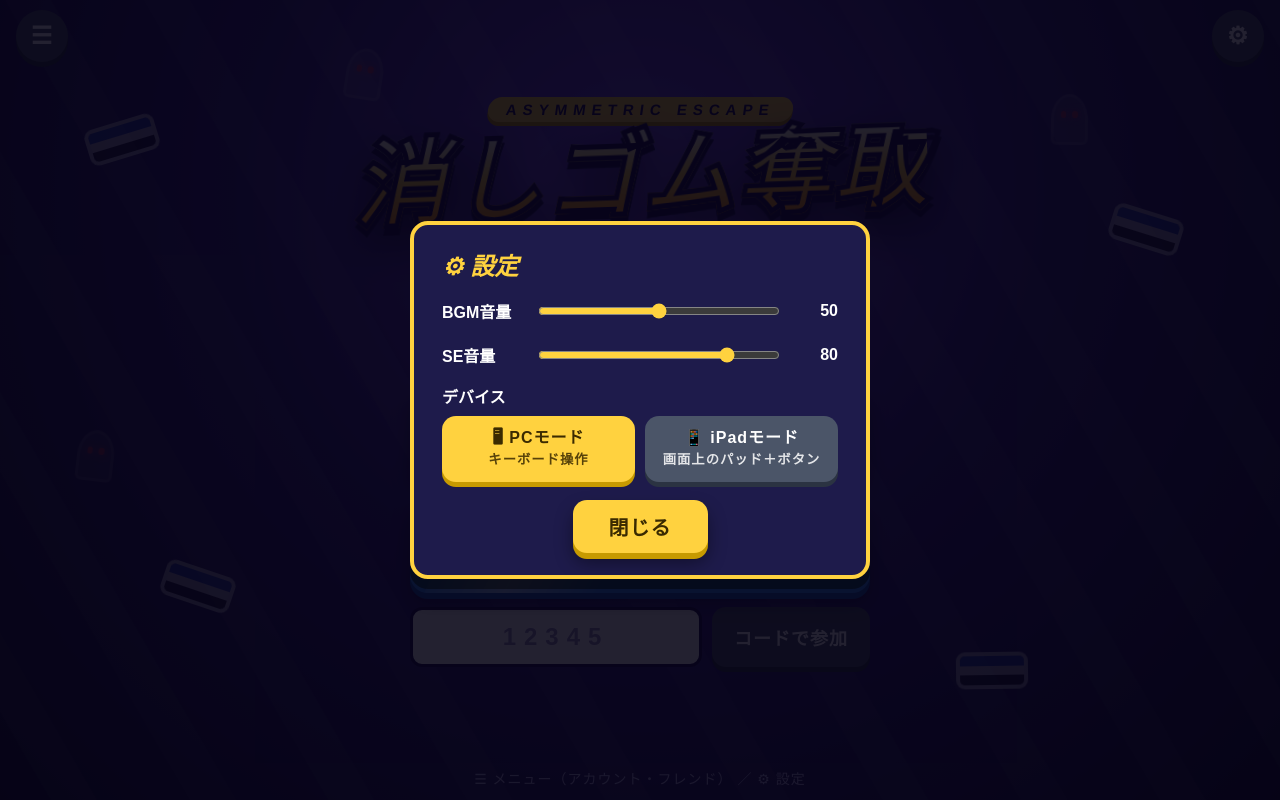
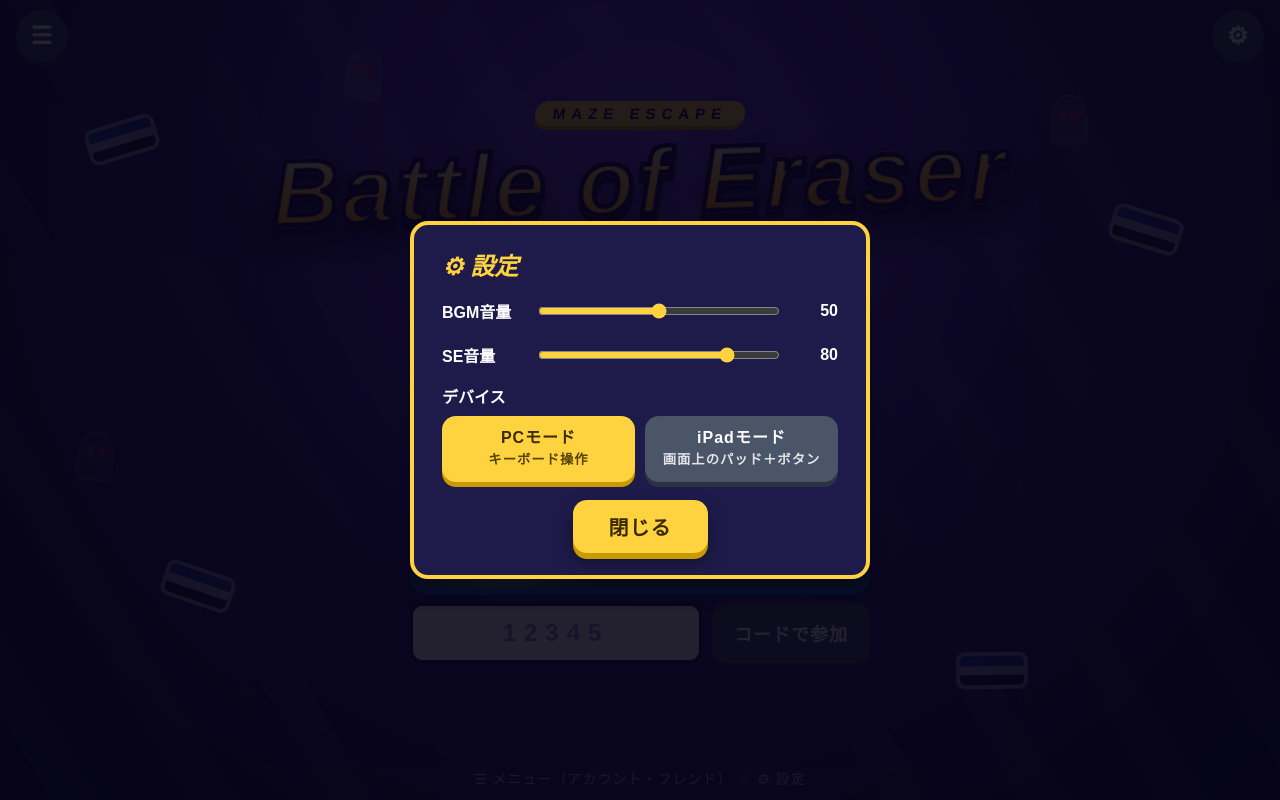
Before and after one commit to bananajrk-debug/Elevator-Escape, a website: page public/index.html in a window 1280 px wide. Both pictures are taken after a click on the button "設定". Drawn offline with nearby package versions, Linux system fonts and the light colour scheme; no server answers.

Commit message:
Update index.html

```diff
--- a/public/index.html
+++ b/public/index.html
@@ -3,7 +3,9 @@
 <head>
 <meta charset="UTF-8">
 <meta name="viewport" content="width=device-width, initial-scale=1, maximum-scale=1, user-scalable=no, viewport-fit=cover">
-<title>消しゴム奪取＆エレベーター脱出</title>
+<title>Battle
+   of
+     Eraser　~ Elevator Escape ~</title>
 <style>
   * { box-sizing: border-box; }
   html, body { margin: 0; height: 100%; background: #000; overflow: hidden; font-family: "Hiragino Sans", "Meiryo", "Noto Sans JP", sans-serif; color: #fff; user-select: none; }
@@ -263,8 +265,8 @@
     <div class="row"><span style="width:84px">SE音量</span><input type="range" id="setSe" min="0" max="100"><span class="val" id="vSe"></span></div>
     <div style="font-weight:800;margin-top:6px">デバイス</div>
     <div class="seg" style="margin:8px 0 18px">
-      <button class="btn gray" id="modePc">🖥 PCモード<br><small>キーボード操作</small></button>
-      <button class="btn gray" id="modePad">📱 iPadモード<br><small>画面上のパッド＋ボタン</small></button>
+      <button class="btn gray" id="modePc">PCモード<br><small>キーボード操作</small></button>
+      <button class="btn gray" id="modePad">iPadモード<br><small>画面上のパッド＋ボタン</small></button>
     </div>
     <div style="text-align:center"><button class="btn yellow" id="setClose" style="font-size:20px;padding:12px 36px">閉じる</button></div>
   </div>
@@ -286,14 +288,16 @@
     <i class="g" style="left:6%;top:56%;animation-delay:-4s"></i>
   </div>
   <div class="tlogo-wrap">
-    <div class="tchip">ASYMMETRIC ESCAPE</div>
-    <div class="tlogo">消しゴム奪取</div>
-    <div class="tribbon"><span>＆ エレベーター脱出</span></div>
+    <div class="tchip">MAZE ESCAPE</div>
+    <div class="tlogo">Battle
+       of
+         Eraser</div>
+    <div class="tribbon"><span>~ Elevator Escape ~</span></div>
   </div>
   <div class="center">
     <input id="name" class="field" maxlength="12" placeholder="プレイヤー名">
-    <button id="btnCreate" class="btn yellow big tbtn"><span class="ic">🏠</span><span>ルームを作る<small>友達と遊ぶ ─ 5桁のルームコードを発行</small></span></button>
-    <button id="btnSolo" class="btn blue big tbtn"><span class="ic">🤖</span><span>CPUと戦う<small>ひとりで今すぐスタート</small></span></button>
+    <button id="btnCreate" class="btn yellow big tbtn"><span class="ic"></span><span>ルームを作る<small>友達と遊ぶ ─ 5桁のルームコードを発行</small></span></button>
+    <button id="btnSolo" class="btn blue big tbtn"><span class="ic"></span><span>CPUと戦う<small>ひとりで今すぐスタート</small></span></button>
     <div class="joinrow">
       <input id="code" class="field" inputmode="numeric" maxlength="5" placeholder="12345">
       <button id="btnJoin" class="btn gray">コードで参加</button>
```
